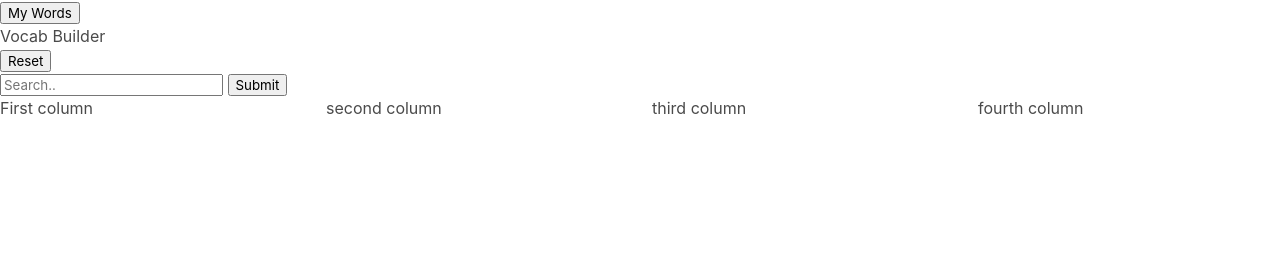
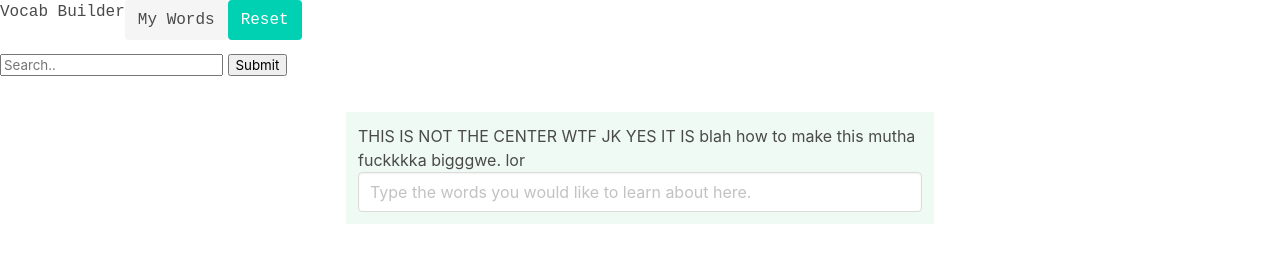
Before and after one commit to Lonxyboi22/vocabBuilder, a plain HTML site: page index.html in a window 1280 px wide. Drawn offline with nearby package versions, Linux system fonts and the light colour scheme; no server answers.

Commit message:
Added textbox and Bulma stylin

```diff
--- a/index.html
+++ b/index.html
@@ -8,29 +8,25 @@
     <title>Vocab Builder</title>
 </head>
 <body>
-    <header>
-        <button>My Words</button>
+    <header class="navbar is-family-code" role="navigation" aria-label="main navigation">
         <h1>Vocab Builder</h1>
-        <button id="resetButton">Reset</button>
+        <button class="navbar-item button is-light is-family-code">My Words</button>
+        <button id="resetButton" class="navbar-item button is-primary is-family-code">Reset</button>
     </header>
         <input id="word" type="text" placeholder="Search.." name="search">
     <button type="submit">Submit</button>
-
-    <div class="columns">
-        <div class="column">
-            First column
+    <section class="section">
+        <div class="container">
+            <div class="columns is-mobile is-centered">
+                <div class="column is-half has-background-success-light">
+                    THIS IS NOT THE CENTER WTF JK YES IT IS blah how to make this mutha fuckkkka bigggwe. lor
+                    <div class="control">
+                        <input class="input" type="text" placeholder="Type the words you would like to learn about here.">
+                    </div>
+                </div>
+            </div>
         </div>
-        <div class="column">
-            second column
-        </div>
-        <div class="column">
-            third column
-        </div>
-        <div class="column">
-            fourth column
-        </div>
-
-    </div>
+    </section>
 
     <script src="./assets/js/script.js"></script>
 </body>
```
